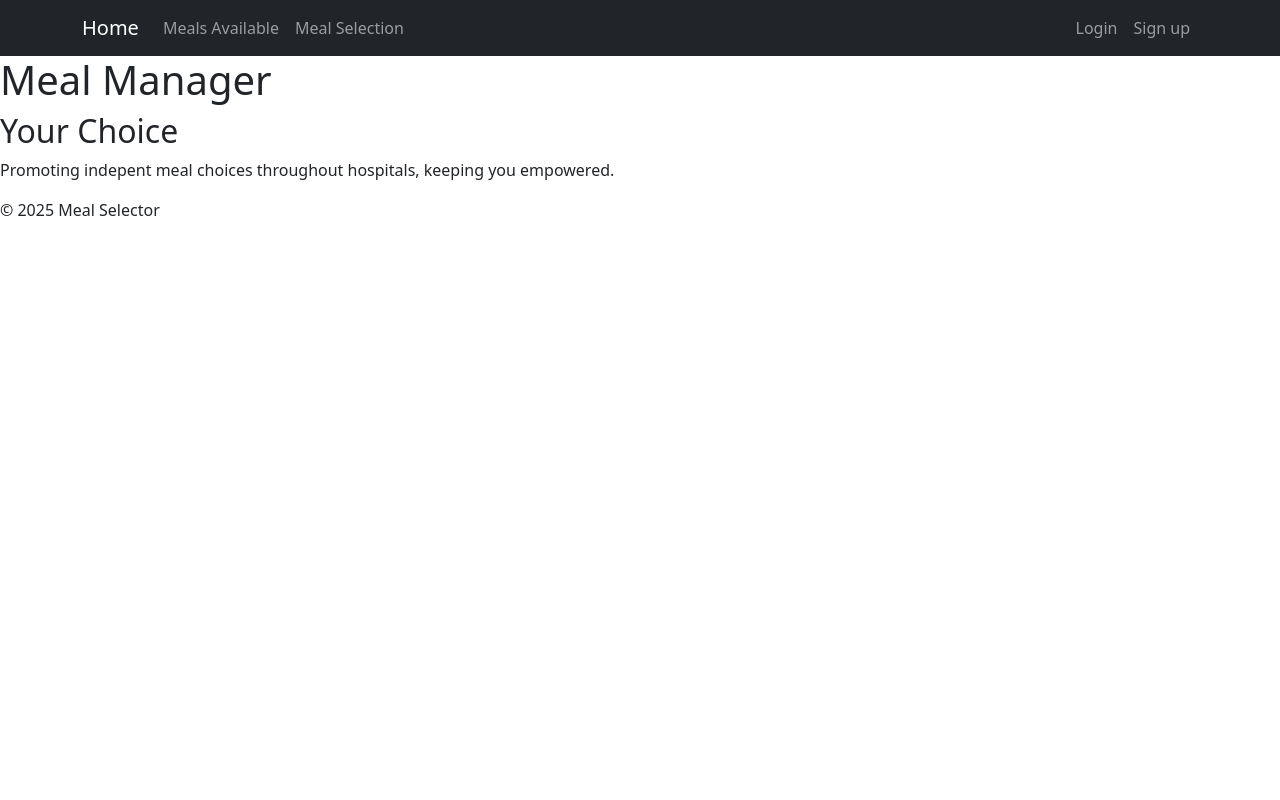
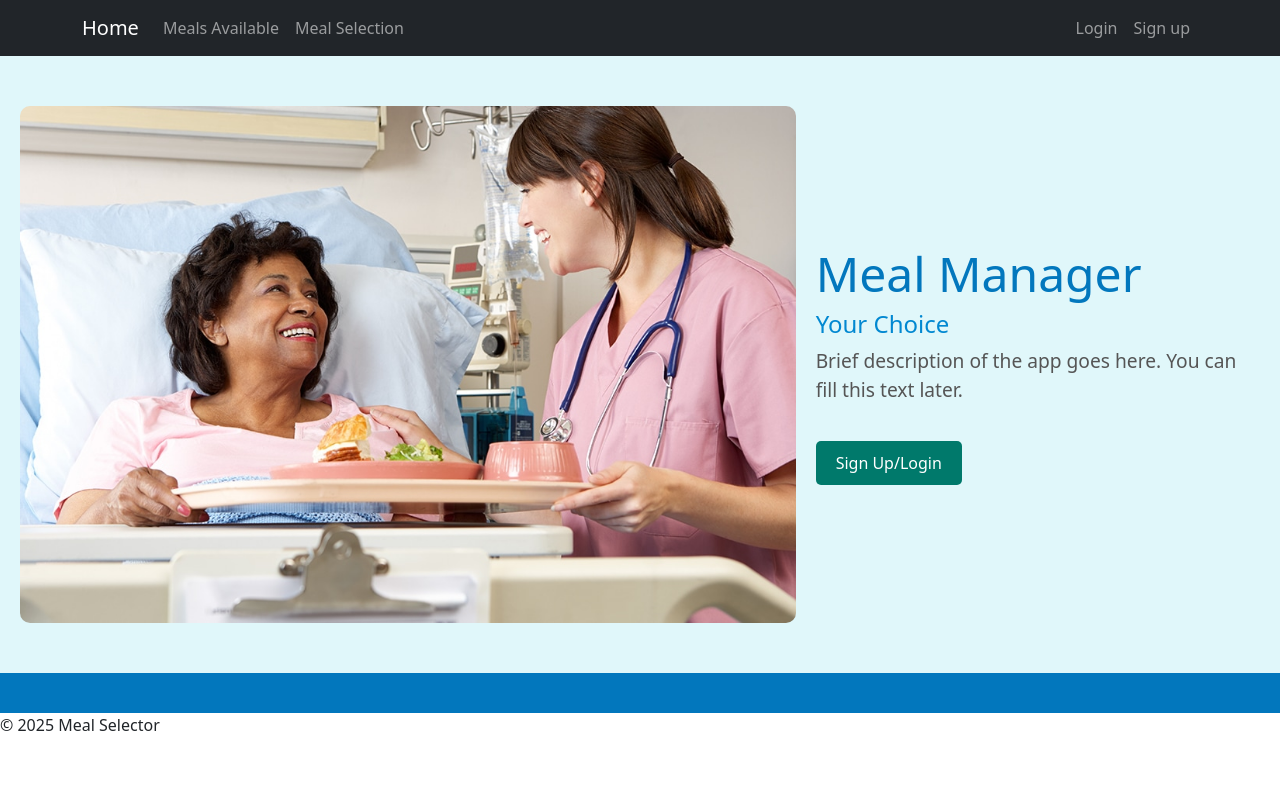
Before and after one commit to Luca-maxwell99/hospitalmeals, a Django app: template meals/templates/meals/home.html in a window 1280 px wide. Run offline with Django 3.2, Linux system fonts and the light colour scheme; the template is opened without the code that fills it, so the values that code supplies are empty.

Commit message:
add hero image

```diff
--- a/meals/templates/meals/home.html
+++ b/meals/templates/meals/home.html
@@ -1,10 +1,18 @@
 {% extends 'meals/base.html' %}
-<!---->
+<!---->{% load static %}
 {% block content %}
-<h1>Meal Manager</h1>
-<h2>Your Choice</h2>
+
+<section class="hero">
+    <div class="hero-image">
+        <img src="{% static 'images/hero-image.jpg' %}" alt="Hero Image">
+    </div>
+    <div class="hero-content">
+        <h1>Meal Manager</h1>
+        <h2>Your Choice</h2>
+        <p>Brief description of the app goes here. You can fill this text later.</p>
+        <a href="" class="cta-button">Sign Up/Login</a>
+    </div>
+</section>
 
 
-<p>Promoting indepent meal choices throughout hospitals, keeping you empowered.</p>
-
 {% endblock content %}
--- a/static/css/styles.css
+++ b/static/css/styles.css
@@ -1,3 +1,93 @@
 body {
-    background-color: black;
+    font-family: Arial, sans-serif;
+    color: #333;
+    background-color: #f5f5f5;
+    margin: 0;
+    padding: 0;
+    display: flex;
+    flex-direction: column;
+    min-height: 100vh;  /* Ensures the body takes up at least the full viewport height */
+    margin: 0;
 }
+
+header {
+    display: flex;
+    justify-content: space-between;
+    align-items: center;
+    padding: 10px 20px;
+    background-color: #fff;
+}
+
+.main-content {
+    flex: 1 0 auto;  /* This element will expand to fill the available space */
+}
+
+.logo {
+    height: 50px;
+}
+
+.hero {
+    display: flex;
+    align-items: center;
+    justify-content: center;
+    padding: 50px 20px;
+    background-color: #e0f7fa;
+}
+
+.hero-image img {
+    max-width: 100%;
+    height: auto;
+    border-radius: 10px;
+}
+
+.hero-content {
+    max-width: 600px;
+    margin-left: 20px;
+}
+
+.hero h1 {
+    font-size: 3em;
+    color: #0277bd;
+}
+
+.hero h2 {
+    font-size: 1.5em;
+    color: #0288d1;
+}
+
+.hero p {
+    font-size: 1.2em;
+    color: #555;
+}
+
+.cta-button {
+    display: inline-block;
+    margin-top: 20px;
+    padding: 10px 20px;
+    font-size: 1em;
+    color: #fff;
+    background-color: #00796b;
+    border: none;
+    border-radius: 5px;
+    text-decoration: none;
+    transition: background-color 0.3s;
+}
+
+.cta-button:hover {
+    background-color: #004d40;
+}
+
+footer {
+    background-color: #0277bd;
+    color: #fff;
+    text-align: center;
+    padding: 20px;
+    position: relative;
+    bottom: 0;
+    width: 100%;
+}
+
+
+header, .hero, footer {
+    flex: 0 0 auto;  /* Ensures these elements take up only as much space as needed */
+}
--- a/templates/account/base.html
+++ b/templates/account/base.html
@@ -9,6 +9,7 @@
     {% else %}
     <title>Home</title>
     {% endif %}
+
     <link href="https://cdn.jsdelivr.net/npm/bootstrap@5.3.3/dist/css/bootstrap.min.css" rel="stylesheet"
       integrity="sha384-QWTKZyjpPEjISv5WaRU9OFeRpok6YctnYmDr5pNlyT2bRjXh0JMhjY6hW+ALEwIH" crossorigin="anonymous">
   </head>
```
Also changed, not shown: meals/templates/meals/base.html (+11 -0 lines), static/images/hero-image.jpg (added).
